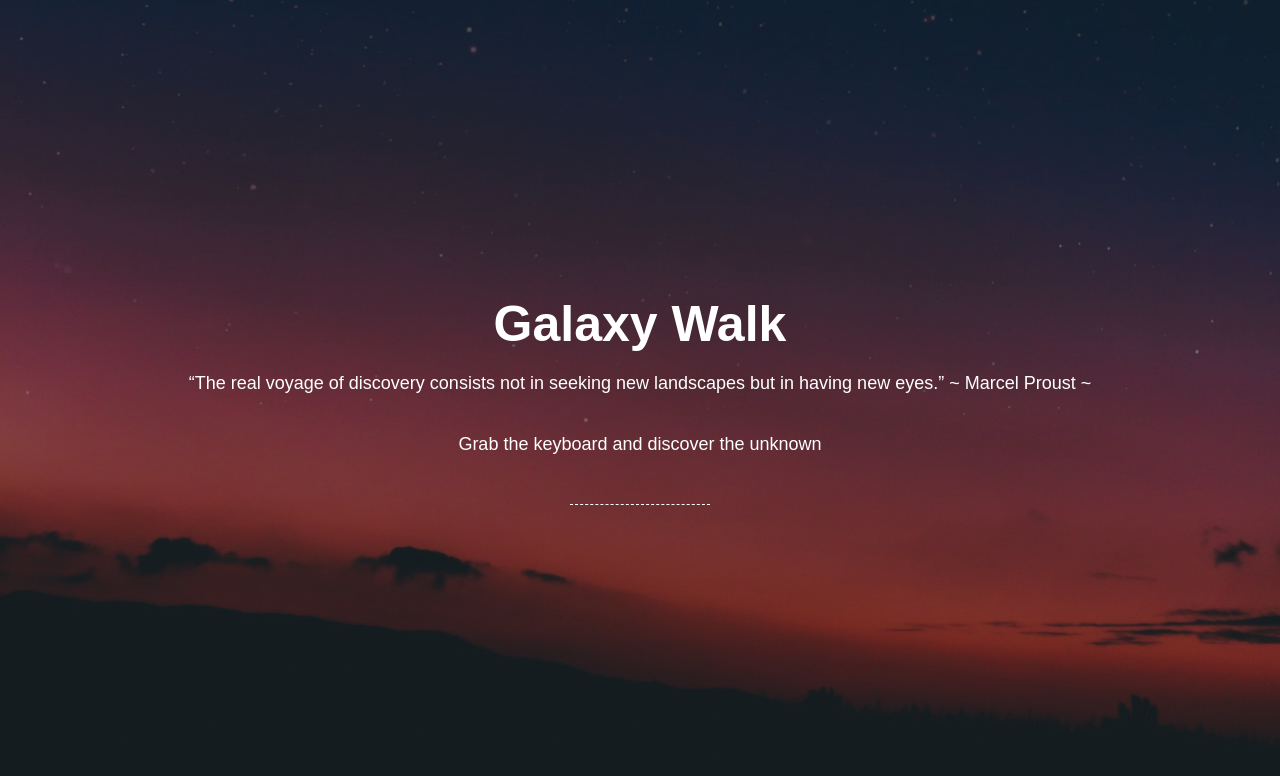
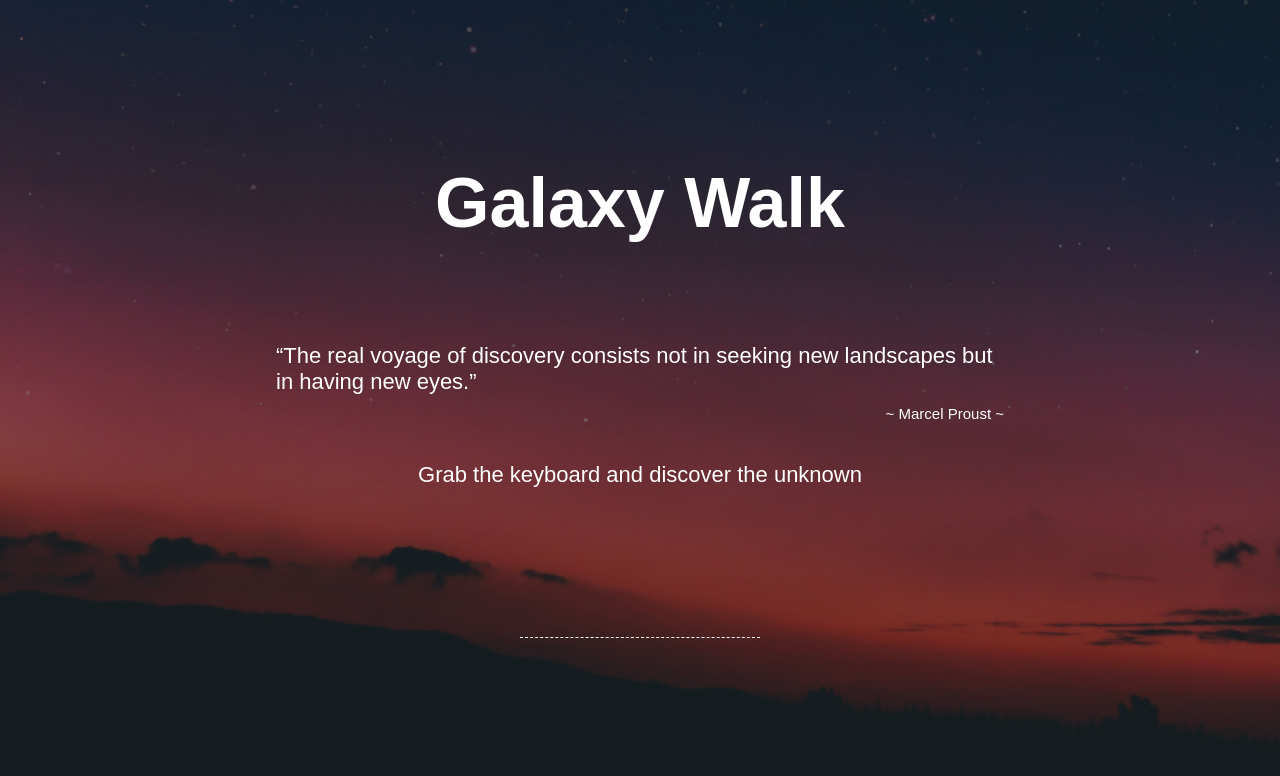
Before and after one commit to kingakurzawa/galaxy-walk, a Vue app: page / in a window 1280 px wide. Shown: the top 776 px of the page. Built offline with nearby package versions, Linux system fonts and the light colour scheme.

Commit message:
styles for @media, fixed problem with error in console

```diff
--- a/src/App.vue
+++ b/src/App.vue
@@ -1,8 +1,8 @@
 <template>
   <div class='wrapper'>
-    <HeroImage />
-    <Claim />
-    <Input />
+    <HeroImage v-if="state === 0" />
+    <Claim v-if="state === 0" />
+    <Input v-model="searchValue" @input="handleInput" />
   </div>
 </template>
 <script>
@@ -18,12 +18,15 @@ export default {
   components: { Claim, Input, HeroImage },
   data() {
     return {
+      state: 0,
+      loading: false,
       searchValue: '',
       results: [],
     };
   },
   methods: {
-    handlerInput: debounce(function deb() {
+    handleInput: debounce(function deb() {
+      console.log(this.searchValue);
       axios.get(`${API}?q=${this.searchValue}&media_type=image`)
         .then((response) => {
           this.results = response.data.collection.items;
@@ -31,7 +34,7 @@ export default {
         .catch((error) => {
           console.log(error);
         });
-    }, 500),
+    }, 1000),
   },
 };
 </script>
@@ -52,10 +55,15 @@ export default {
   .wrapper {
     display: flex;
     flex-direction: column;
-    justify-content: center;
+    justify-content: space-evenly;
     align-items: center;
     margin: 0;
     width: 100%;
     height: 100vh;
   }
+  @media (min-width:768px) {
+    .wrapper {
+      justify-content: center;
+    }
+  }
 </style>
--- a/src/components/Claim.vue
+++ b/src/components/Claim.vue
@@ -4,7 +4,7 @@
     <p class="subclaim" >“The real voyage
       of discovery consists not in seeking new
       landscapes but in having new eyes.”
-      ~ Marcel Proust ~
+      <span>~ Marcel Proust ~</span>
     </p>
     <p class="subclaim" >
         Grab the keyboard and discover the unknown
@@ -30,7 +30,37 @@ export default {
   font-size: 5rem;
 }
 .subclaim {
+  display: flex;
+  flex-direction: column;
   margin: 2rem;
   font-size: 1.8rem;
+  span {
+    align-self: flex-end;
+    font-size: 1.4rem;
+  }
 }
+  @media (min-width:768px) {
+    .claimWrapper {
+      width: 80%;
+    }
+    .claim {
+      font-size: 7rem;
+    }
+    .subclaim {
+      font-size: 2.2rem;
+      span {
+        align-self: flex-end;
+        margin-top: 1rem;
+        font-size: 1.5rem;
+      }
+    }
+  }
+  @media (min-width:768px) {
+    .claimWrapper {
+      width: 60%;
+    }
+    .subclaim:first-of-type {
+      margin-top: 10rem;
+    }
+  }
 </style>
--- a/src/components/Input.vue
+++ b/src/components/Input.vue
@@ -4,8 +4,8 @@
       <input
         id='search'
         name='search'
-        v-model="searchValue"
-        @input="handlerInput"
+        :value="value"
+        @input="handleChange"
       />
     </div>
   </div>
@@ -15,6 +15,17 @@
 
 export default {
   name: 'Input',
+  props: {
+    value: {
+      type: String,
+      required: true,
+    },
+  },
+  methods: {
+    handleChange(e) {
+      this.$emit('input', e.target.value);
+    },
+  },
 };
 </script>
 <style lang='scss' scoped>
@@ -45,4 +56,12 @@ export default {
       box-shadow: 0 15px 15px -10px #f40c0c76;
     }
   }
+  @media (min-width:768px) {
+    .inputWrapper {
+      margin-top: 100px;
+    }
+    .search {
+      width: 24rem;
+    }
+  }
 </style>
```
